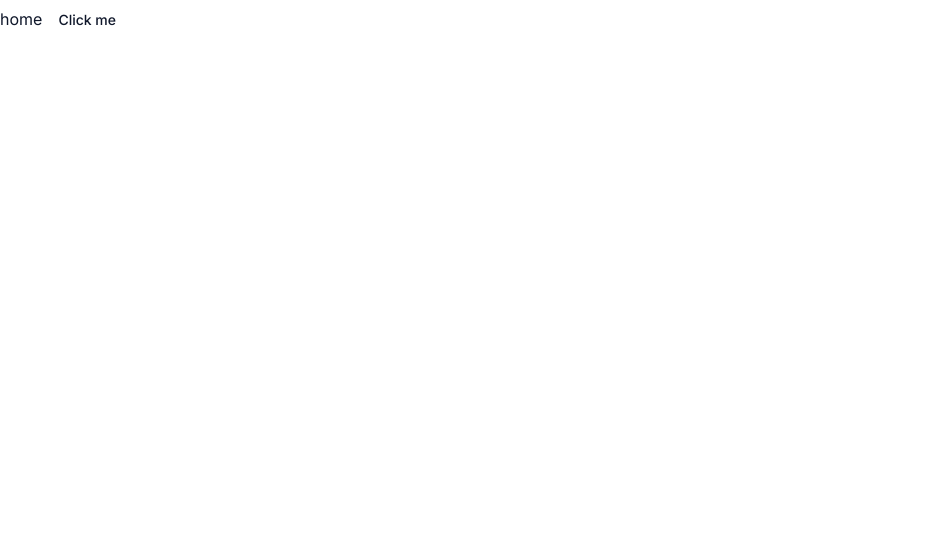
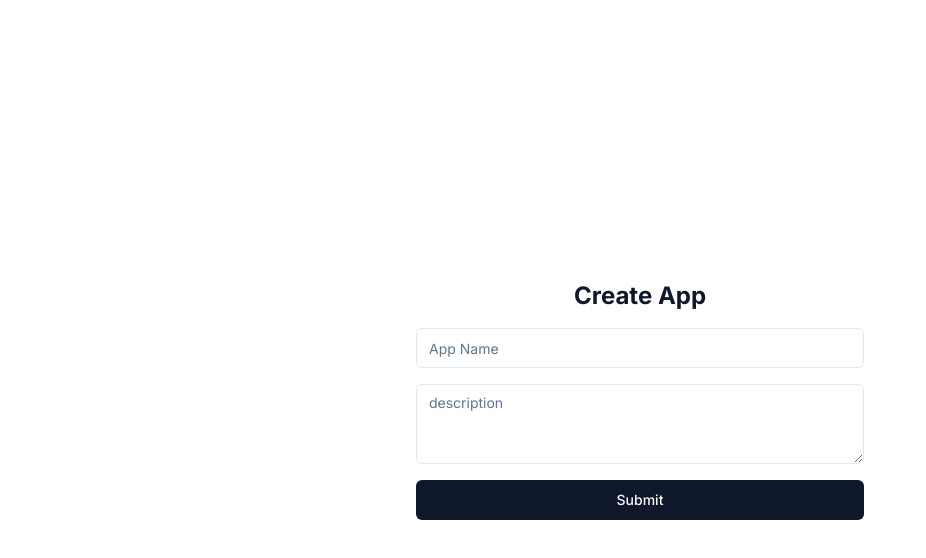
Before and after one commit to huanshenyi/image-sass, a Next.js app: page / in a window 1280 px wide. Shown: the top 558 px of the page, without its empty margins (0-926 px from the left). Built offline with nearby package versions, Linux system fonts and the light colour scheme.

Commit message:
add: first page

```diff
--- a/src/app/page.tsx
+++ b/src/app/page.tsx
@@ -1,9 +1,16 @@
 import { Button } from "@/components/Button";
+import { Input } from "@/components/Input";
+import { Textarea } from "@/components/Textarea";
 
 export default function Home() {
   return (
-    <div>home
-      <Button variant={"ghost"} type="submit">Click me</Button>
+    <div className="h-screen flex justify-center items-center">
+      <form className="w-full max-w-md flex flex-col gap-4">
+        <h1 className="text-center text-2xl font-bold">Create App</h1>
+        <Input type="text" placeholder="App Name" name="name" />
+        <Textarea placeholder="description" name="Description" />
+        <Button type="submit">Submit</Button>
+      </form>
     </div>
   );
 }
--- /dev/null
+++ b/src/components/Input.tsx
@@ -0,0 +1,25 @@
+import * as React from "react";
+
+import { cn } from "@/lib/utils";
+
+export interface InputProps
+  extends React.InputHTMLAttributes<HTMLInputElement> {}
+
+const Input = React.forwardRef<HTMLInputElement, InputProps>(
+  ({ className, type, ...props }, ref) => {
+    return (
+      <input
+        type={type}
+        className={cn(
+          "flex h-10 w-full rounded-md border border-input bg-background px-3 py-2 text-sm ring-offset-background file:border-0 file:bg-transparent file:text-sm file:font-medium placeholder:text-muted-foreground focus-visible:outline-none focus-visible:ring-2 focus-visible:ring-ring focus-visible:ring-offset-2 disabled:cursor-not-allowed disabled:opacity-50",
+          className
+        )}
+        ref={ref}
+        {...props}
+      />
+    );
+  }
+);
+Input.displayName = "Input";
+
+export { Input };
--- /dev/null
+++ b/src/components/Textarea.tsx
@@ -0,0 +1,24 @@
+import * as React from "react"
+
+import { cn } from "@/lib/utils"
+
+export interface TextareaProps
+  extends React.TextareaHTMLAttributes<HTMLTextAreaElement> {}
+
+const Textarea = React.forwardRef<HTMLTextAreaElement, TextareaProps>(
+  ({ className, ...props }, ref) => {
+    return (
+      <textarea
+        className={cn(
+          "flex min-h-[80px] w-full rounded-md border border-input bg-background px-3 py-2 text-sm ring-offset-background placeholder:text-muted-foreground focus-visible:outline-none focus-visible:ring-2 focus-visible:ring-ring focus-visible:ring-offset-2 disabled:cursor-not-allowed disabled:opacity-50",
+          className
+        )}
+        ref={ref}
+        {...props}
+      />
+    )
+  }
+)
+Textarea.displayName = "Textarea"
+
+export { Textarea }
```
